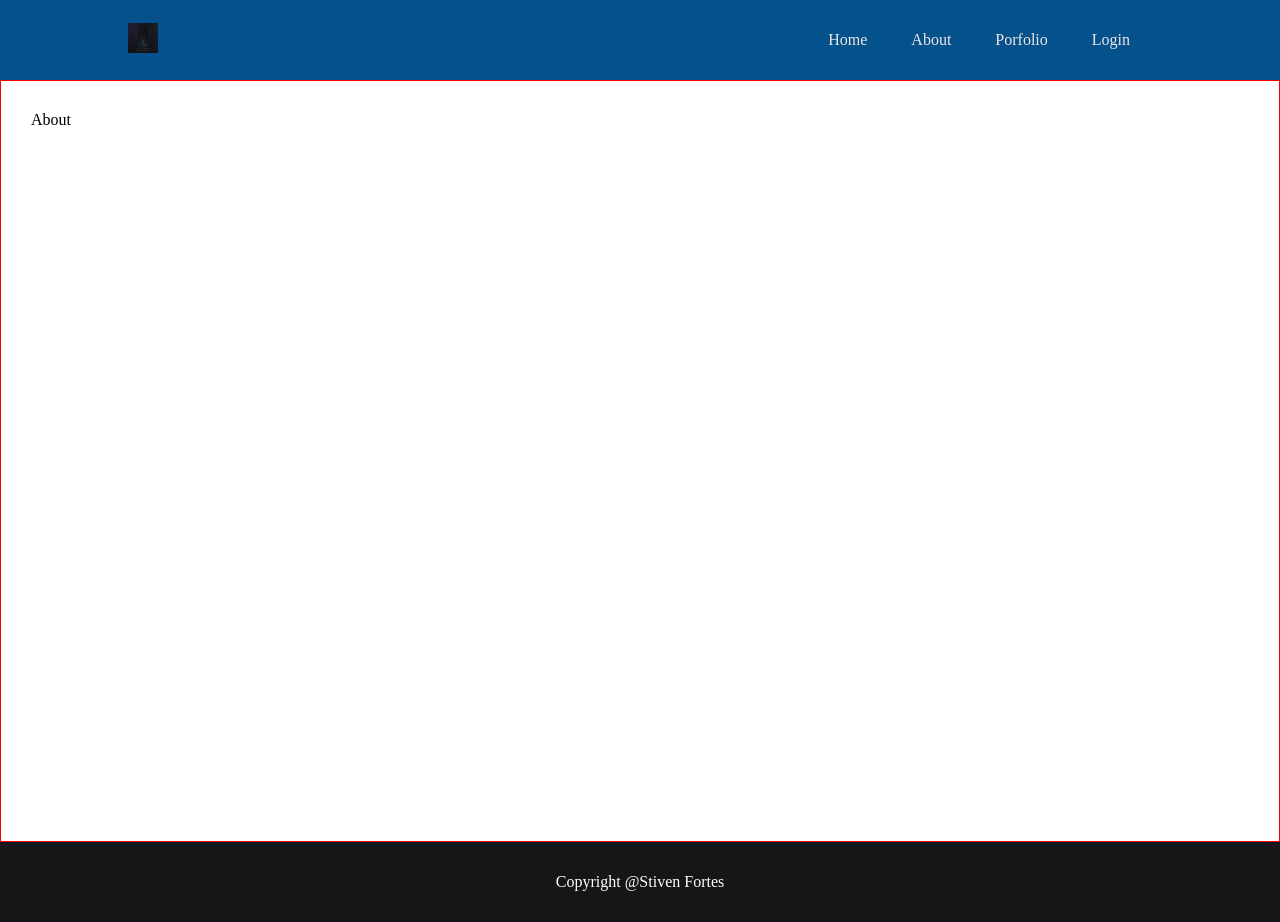
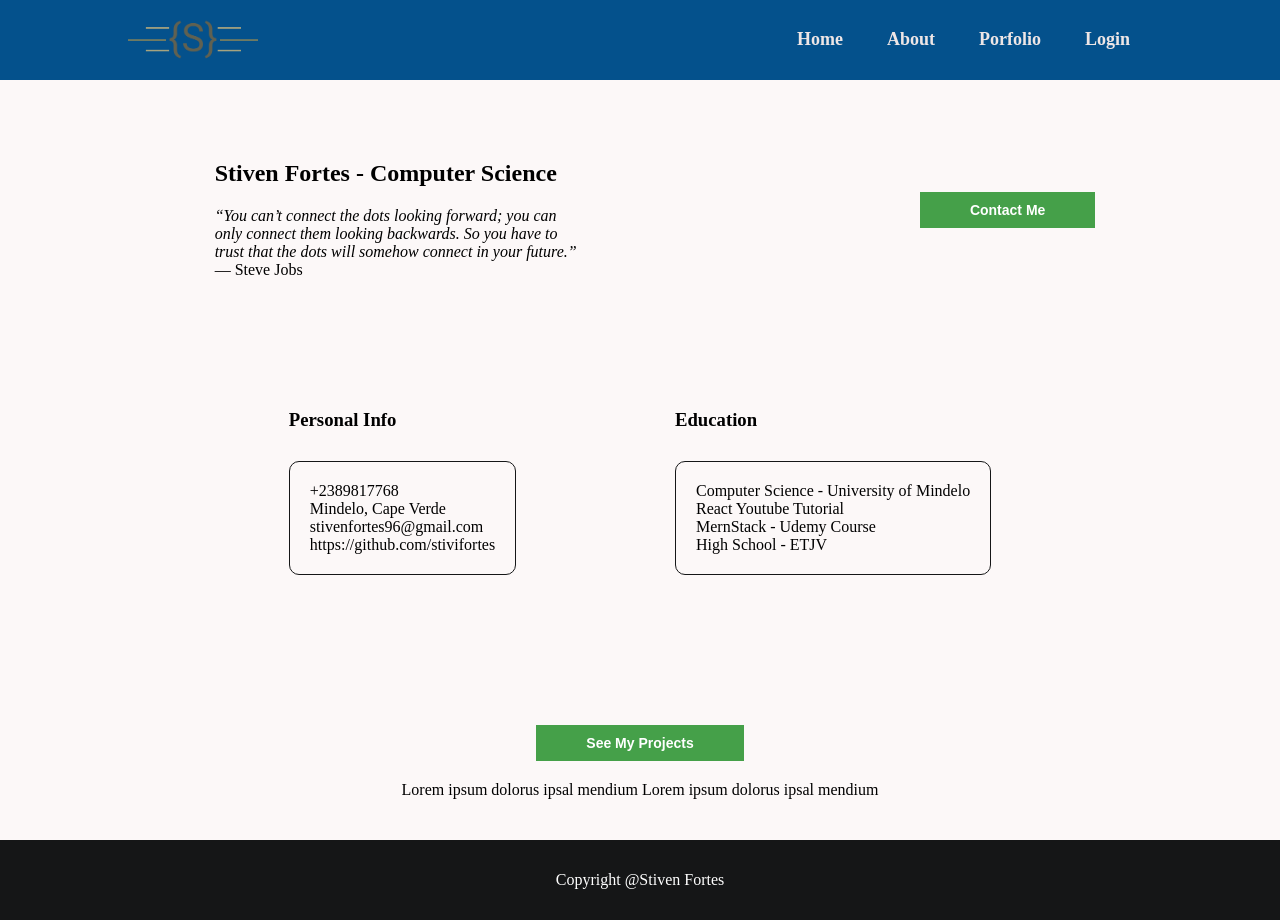
Before and after one commit to Stivifortes/Portfolio-FrontEnd-React, a React (Create React App) app: page /about in a window 1280 px wide. Built offline with nearby package versions, Linux system fonts and the light colour scheme.

Commit message:
About page created

```diff
--- a/src/components/Header/index.js
+++ b/src/components/Header/index.js
@@ -1,24 +1,42 @@
-import React from 'react'
-import './style.css'
-import { Link } from 'react-router-dom'
-import Logo from '../../images/logo.jpg'
+import React from "react";
+import "./style.css";
+import { Link } from "react-router-dom";
+import Logo from "../../images/logoSteve.png";
 
 export default function Header() {
   return (
     <header>
       <nav>
         <div>
-                <img src={Logo} alt="Logo" width='30' height='30'/>
+          <Link to="/">
+            <img src={Logo} alt="Logo" width="130" />
+          </Link>
         </div>
         <div>
           <ul>
-                    <li><Link to="/" className="links">Home</Link></li>
-                    <li><Link to="/about" className="links">About</Link></li>
-                    <li><Link to="/portfolio" className="links">Porfolio</Link></li>
-                    <li><Link to="/login" className="links">Login</Link></li>
+            <li>
+              <Link to="/" className="links">
+                Home
+              </Link>
+            </li>
+            <li>
+              <Link to="/about" className="links">
+                About
+              </Link>
+            </li>
+            <li>
+              <Link to="/portfolio" className="links">
+                Porfolio
+              </Link>
+            </li>
+            <li>
+              <Link to="/login" className="links">
+                Login
+              </Link>
+            </li>
           </ul>
         </div>
       </nav>
     </header>
-    )
+  );
 }
--- a/src/components/Header/style.css
+++ b/src/components/Header/style.css
@@ -22,6 +22,8 @@ nav {
 }
 .links {
   text-decoration: none;
+  font-size: 18px;
+  font-weight: 600;
   color: rgb(238, 230, 230);
   padding: 12px;
 }
--- a/src/index.css
+++ b/src/index.css
@@ -3,4 +3,5 @@
   padding: 0;
   box-sizing: border-box;
   background-color: red;
+  font-family: Arial, Helvetica, sans-serif;
 }
--- a/src/pages/About/index.js
+++ b/src/pages/About/index.js
@@ -1,13 +1,54 @@
-import React from 'react'
-import './style.css'
-import Layout from '../../components/Layout'
+import React from "react";
+import "./style.css";
+import Layout from "../../components/Layout";
 
 export default function About() {
-    return (
-        <Layout>
-            <div className='aboutContainer'>
-            About
+  return (
+    <Layout>
+      <div className="aboutContainer">
+        <section className="container">
+          <div className="hero">
+            <h2>Stiven Fortes - Computer Science</h2>
+            <p>
+              <i>
+                “You can’t connect the dots looking forward; you can only
+                connect them looking backwards. So you have to trust that the
+                dots will somehow connect in your future.”
+              </i>{" "}
+              ― Steve Jobs
+            </p>
+          </div>
+          <div className="callToAction">
+            <button>Contact Me</button>
+          </div>
+        </section>
+        <section className="info">
+          <div>
+            <h3>Personal Info</h3>
+            <div className="personal">
+              <div>+2389817768</div>
+              <div>Mindelo, Cape Verde</div>
+              <div>stivenfortes96@gmail.com</div>
+              <div>https://github.com/stivifortes</div>
             </div>
-        </Layout>
-    )
+          </div>
+          <div>
+            <h3>Education</h3>
+            <div className="education">
+              <div>Computer Science - University of Mindelo</div>
+              <div>React Youtube Tutorial</div>
+              <div>MernStack - Udemy Course</div>
+              <div>High School - ETJV</div>
+            </div>
+          </div>
+        </section>
+        <section className="last">
+          <button>See My Projects</button>
+          <p>
+            Lorem ipsum dolorus ipsal mendium Lorem ipsum dolorus ipsal mendium
+          </p>
+        </section>
+      </div>
+    </Layout>
+  );
 }
--- a/src/pages/About/style.css
+++ b/src/pages/About/style.css
@@ -1,6 +1,59 @@
 .aboutContainer {
   padding: 30px;
   margin-top: 80px;
-  border: 1px solid red;
   height: 700px;
+  background-color: rgb(252, 248, 248);
 }
+
+.container {
+  display: flex;
+  justify-content: space-around;
+  align-items: center;
+}
+
+.hero {
+  padding: 30px;
+  width: 30%;
+}
+
+.hero h2 {
+  margin: 20px 0;
+}
+.hero > p {
+  font-size: 16px;
+}
+
+.callToAction button {
+  border: none;
+  color: #fff;
+  font-size: 14px;
+  font-weight: bold;
+  padding: 10px 50px;
+  background: #45a049;
+}
+
+.info {
+  padding: 100px;
+  display: flex;
+  justify-content: space-evenly;
+}
+.personal,
+.education {
+  margin: 30px 0;
+  padding: 20px;
+  border-radius: 10px;
+  border: 1px solid #151617;
+}
+
+.last {
+  text-align: center;
+}
+.last button {
+  border: none;
+  color: #fff;
+  font-size: 14px;
+  font-weight: bold;
+  padding: 10px 50px;
+  background: #45a049;
+  margin: 20px;
+}
```
Also changed, not shown: src/images/logoSteve.png (added), 1 other file (tests, documents, lock files or other folders). Lines whose indentation alone changed are shown as unchanged.
